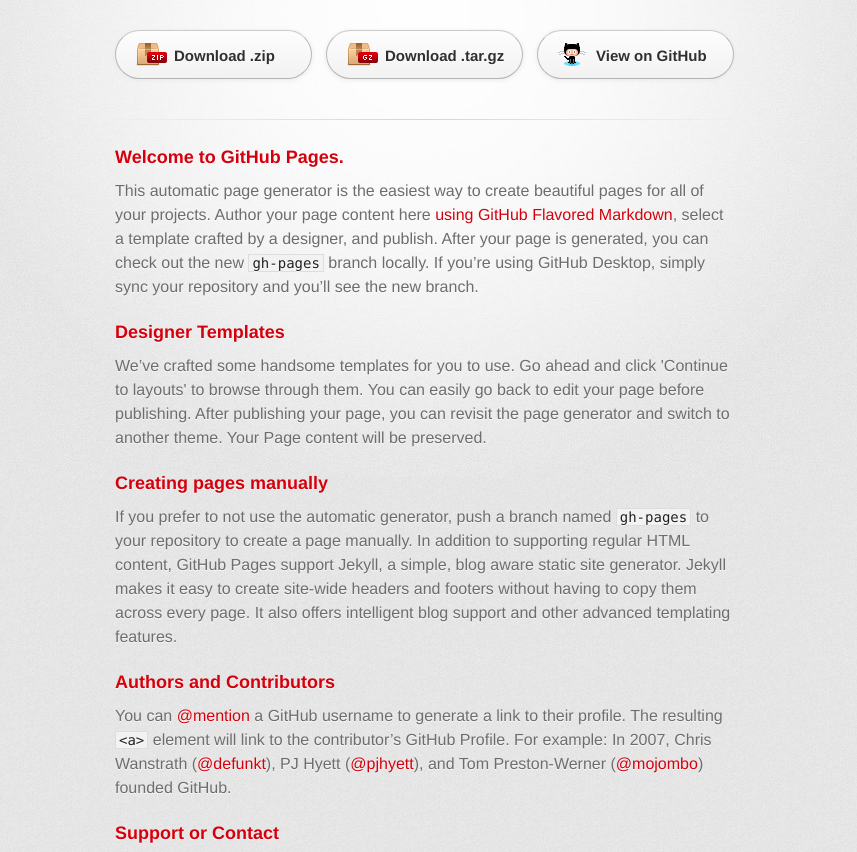
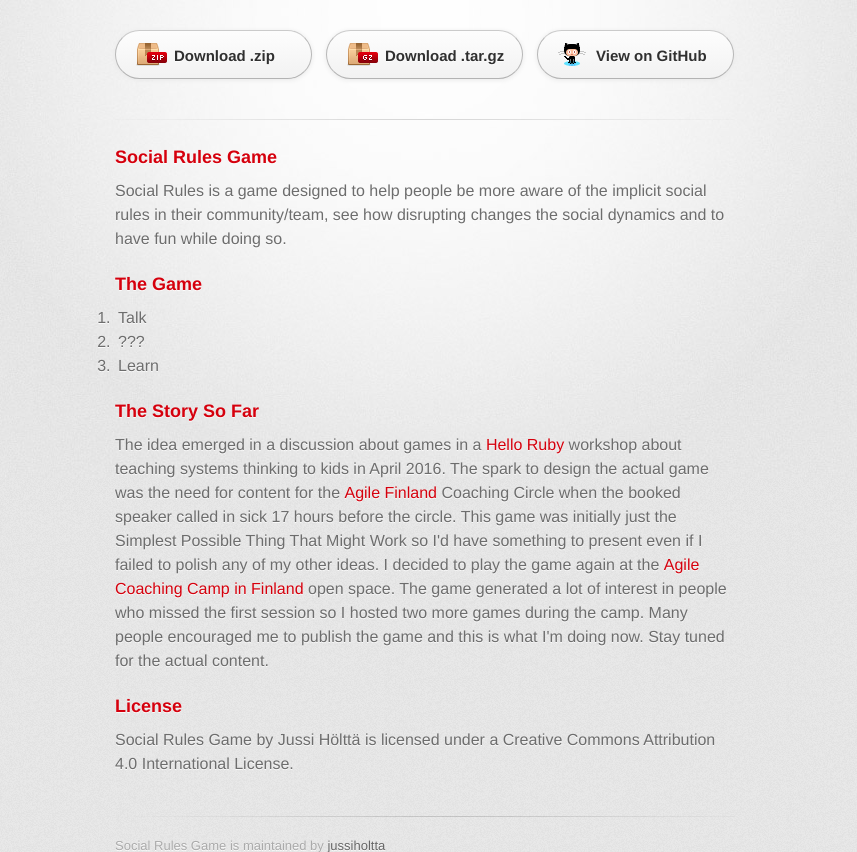
Before and after one commit to jussiholtta/socialrules, a plain HTML site: page index.html in a window 1280 px wide. Shown: the part 96-948 px from the top of the page, without its empty margins (215-1072 px from the left). Drawn offline with Linux system fonts and the light colour scheme; a web font is replaced by a local one.

```diff
--- a/index.html
+++ b/index.html
@@ -32,29 +32,28 @@
 
         <section id="main_content">
           <h3>
-<a id="welcome-to-github-pages" class="anchor" href="#welcome-to-github-pages" aria-hidden="true"><span aria-hidden="true" class="octicon octicon-link"></span></a>Welcome to GitHub Pages.</h3>
+<a id="social-rules-game" class="anchor" href="#social-rules-game" aria-hidden="true"><span aria-hidden="true" class="octicon octicon-link"></span></a>Social Rules Game</h3>
 
-<p>This automatic page generator is the easiest way to create beautiful pages for all of your projects. Author your page content here <a href="https://guides.github.com/features/mastering-markdown/">using GitHub Flavored Markdown</a>, select a template crafted by a designer, and publish. After your page is generated, you can check out the new <code>gh-pages</code> branch locally. If you’re using GitHub Desktop, simply sync your repository and you’ll see the new branch.</p>
+<p>Social Rules is a game designed to help people be more aware of the implicit social rules in their community/team, see how disrupting changes the social dynamics and to have fun while doing so.</p>
 
 <h3>
-<a id="designer-templates" class="anchor" href="#designer-templates" aria-hidden="true"><span aria-hidden="true" class="octicon octicon-link"></span></a>Designer Templates</h3>
+<a id="the-game" class="anchor" href="#the-game" aria-hidden="true"><span aria-hidden="true" class="octicon octicon-link"></span></a>The Game</h3>
 
-<p>We’ve crafted some handsome templates for you to use. Go ahead and click 'Continue to layouts' to browse through them. You can easily go back to edit your page before publishing. After publishing your page, you can revisit the page generator and switch to another theme. Your Page content will be preserved.</p>
+<ol>
+<li>Talk</li>
+<li>???</li>
+<li>Learn</li>
+</ol>
 
 <h3>
-<a id="creating-pages-manually" class="anchor" href="#creating-pages-manually" aria-hidden="true"><span aria-hidden="true" class="octicon octicon-link"></span></a>Creating pages manually</h3>
+<a id="the-story-so-far" class="anchor" href="#the-story-so-far" aria-hidden="true"><span aria-hidden="true" class="octicon octicon-link"></span></a>The Story So Far</h3>
 
-<p>If you prefer to not use the automatic generator, push a branch named <code>gh-pages</code> to your repository to create a page manually. In addition to supporting regular HTML content, GitHub Pages support Jekyll, a simple, blog aware static site generator. Jekyll makes it easy to create site-wide headers and footers without having to copy them across every page. It also offers intelligent blog support and other advanced templating features.</p>
+<p>The idea emerged in a discussion about games in a <a href="http://www.helloruby.com/">Hello Ruby</a> workshop about teaching systems thinking to kids in April 2016. The spark to design the actual game was the need for content for the <a href="http://agile.fi">Agile Finland</a> Coaching Circle when the booked speaker called in sick 17 hours before the circle. This game was initially just the Simplest Possible Thing That Might Work so I'd have something to present even if I failed to polish any of my other ideas. I decided to play the game again at the <a href="http://accfi.agile.fi">Agile Coaching Camp in Finland</a> open space. The game generated a lot of interest in people who missed the first session so I hosted two more games during the camp. Many people encouraged me to publish the game and this is what I'm doing now. Stay tuned for the actual content.</p>
 
 <h3>
-<a id="authors-and-contributors" class="anchor" href="#authors-and-contributors" aria-hidden="true"><span aria-hidden="true" class="octicon octicon-link"></span></a>Authors and Contributors</h3>
+<a id="license" class="anchor" href="#license" aria-hidden="true"><span aria-hidden="true" class="octicon octicon-link"></span></a>License</h3>
 
-<p>You can <a href="https://help.github.com/articles/basic-writing-and-formatting-syntax/#mentioning-users-and-teams" class="user-mention">@mention</a> a GitHub username to generate a link to their profile. The resulting <code>&lt;a&gt;</code> element will link to the contributor’s GitHub Profile. For example: In 2007, Chris Wanstrath (<a href="https://github.com/defunkt" class="user-mention">@defunkt</a>), PJ Hyett (<a href="https://github.com/pjhyett" class="user-mention">@pjhyett</a>), and Tom Preston-Werner (<a href="https://github.com/mojombo" class="user-mention">@mojombo</a>) founded GitHub.</p>
-
-<h3>
-<a id="support-or-contact" class="anchor" href="#support-or-contact" aria-hidden="true"><span aria-hidden="true" class="octicon octicon-link"></span></a>Support or Contact</h3>
-
-<p>Having trouble with Pages? Check out our <a href="https://help.github.com/pages">documentation</a> or <a href="https://github.com/contact">contact support</a> and we’ll help you sort it out.</p>
+<p>Social Rules Game by Jussi Hölttä is licensed under a Creative Commons Attribution 4.0 International License. </p>
         </section>
 
         <footer>
```
Also changed, not shown: params.json (+1 -1 lines).
